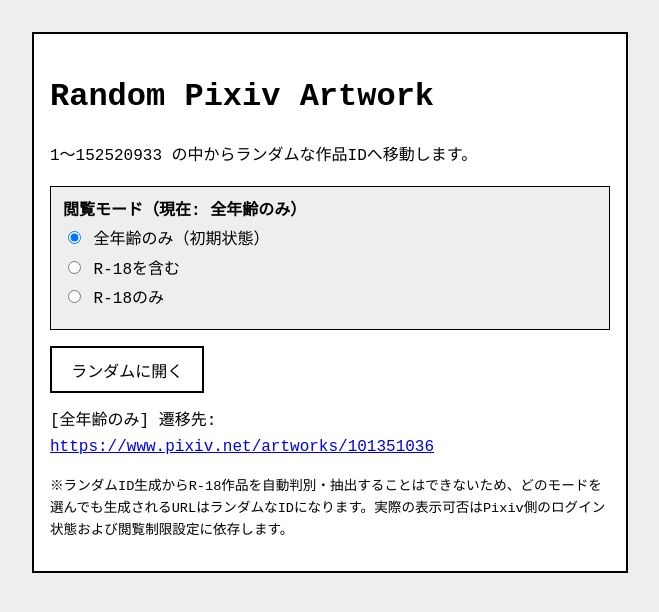
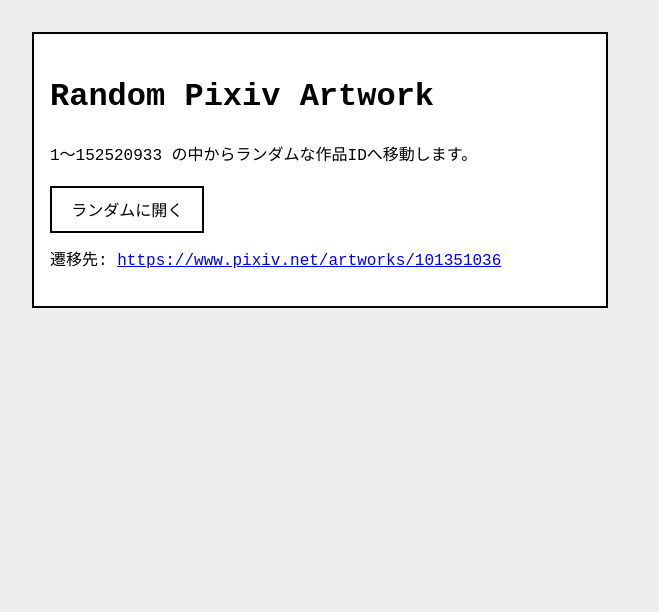
Before and after one commit to tarikomo/random_pixiv, a plain HTML site: page index.html in a window 1280 px wide. Both pictures are taken after a click on the button "ランダムに開く". Shown: the whole page, without its empty margins (0-659 px from the left). Drawn offline with Linux system fonts and the light colour scheme.

Commit message:
Update index.html

```diff
--- a/index.html
+++ b/index.html
@@ -16,22 +16,7 @@
       background: #ffffff;
       border: 2px solid #000000;
       padding: 1rem;
-      max-width: 560px;
-    }
-    .mode-box {
-      margin: 1rem 0;
-      padding: 0.75rem;
-      background: #eeeeee;
-      border: 1px solid #000000;
-    }
-    .mode-box.r18-active {
-      border-color: #ff0000;
-      color: #ff0000;
-    }
-    .mode-box label {
-      display: block;
-      margin: 0.25rem 0;
-      cursor: pointer;
+      max-width: 540px;
     }
     button {
       font-family: inherit;
@@ -49,90 +34,19 @@
     a {
       color: #0000ee;
     }
-    .note {
-      font-size: 0.85rem;
-      margin-top: 1rem;
-    }
   </style>
 </head>
 <body>
   <div class="panel">
     <h1>Random Pixiv Artwork</h1>
     <p>1〜152520933 の中からランダムな作品IDへ移動します。</p>
-
-    <div id="modeBox" class="mode-box">
-      <div><strong>閲覧モード（現在: <span id="modeText">全年齢のみ</span>）</strong></div>
-      <label>
-        <input type="radio" name="mode" value="safe" checked>
-        全年齢のみ（初期状態）
-      </label>
-      <label>
-        <input type="radio" name="mode" value="include_r18">
-        R-18を含む
-      </label>
-      <label>
-        <input type="radio" name="mode" value="r18_only">
-        R-18のみ
-      </label>
-    </div>
-
     <button id="go" type="button">ランダムに開く</button>
     <p id="status"></p>
-
-    <p class="note">
-      ※ランダムID生成からR-18作品を自動判別・抽出することはできないため、どのモードを選んでも生成されるURLはランダムなIDになります。実際の表示可否はPixiv側のログイン状態および閲覧制限設定に依存します。
-    </p>
   </div>
 
   <script>
     const MAX_ID = 152520933;
-    const modeInputs = Array.from(document.querySelectorAll('input[name="mode"]'));
-    const modeBox = document.getElementById('modeBox');
-    const modeText = document.getElementById('modeText');
     const statusEl = document.getElementById('status');
-
-    let currentMode = 'safe';
-
-    const MODE_LABELS = {
-      safe: '全年齢のみ',
-      include_r18: 'R-18を含む',
-      r18_only: 'R-18のみ'
-    };
-
-    function applyMode(mode) {
-      currentMode = mode;
-      modeText.textContent = MODE_LABELS[mode];
-      modeInputs.forEach((input) => {
-        input.checked = input.value === mode;
-      });
-      if (mode === 'r18_only' || mode === 'include_r18') {
-        modeBox.classList.add('r18-active');
-      } else {
-        modeBox.classList.remove('r18-active');
-      }
-    }
-
-    modeInputs.forEach((input) => {
-      input.addEventListener('change', () => {
-        const selected = input.value;
-        if (selected === 'safe') {
-          applyMode('safe');
-          return;
-        }
-
-        const promptMessage =
-          selected === 'r18_only'
-            ? '「R-18のみ」モードに切り替えます。あなたは18歳以上であり、R-18作品の表示に同意しますか？'
-            : '「R-18を含む」モードに切り替えます。あなたは18歳以上であり、R-18作品の表示に同意しますか？';
-
-        const confirmed = window.confirm(promptMessage);
-        if (!confirmed) {
-          applyMode(currentMode);
-          return;
-        }
-        applyMode(selected);
-      });
-    });
 
     function getRandomArtworkUrl() {
       const id = Math.floor(Math.random() * MAX_ID) + 1;
@@ -142,7 +56,7 @@
     document.getElementById('go').addEventListener('click', () => {
       const url = getRandomArtworkUrl();
       statusEl.innerHTML =
-        `[${MODE_LABELS[currentMode]}] 遷移先: <a href="${url}" target="_blank" rel="noopener noreferrer">${url}</a>`;
+        `遷移先: <a href="${url}" target="_blank" rel="noopener noreferrer">${url}</a>`;
       window.open(url, '_blank', 'noopener,noreferrer');
     });
   </script>
```
